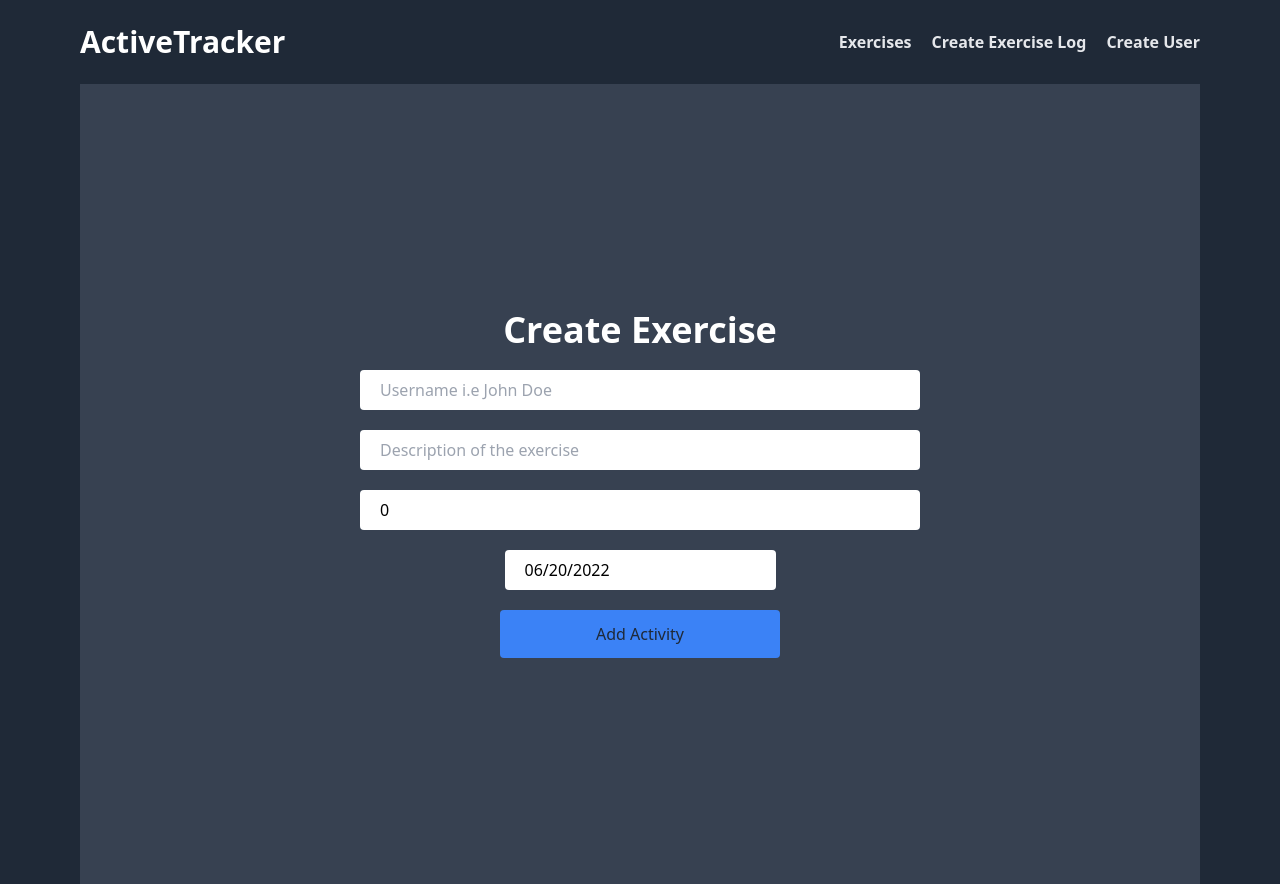
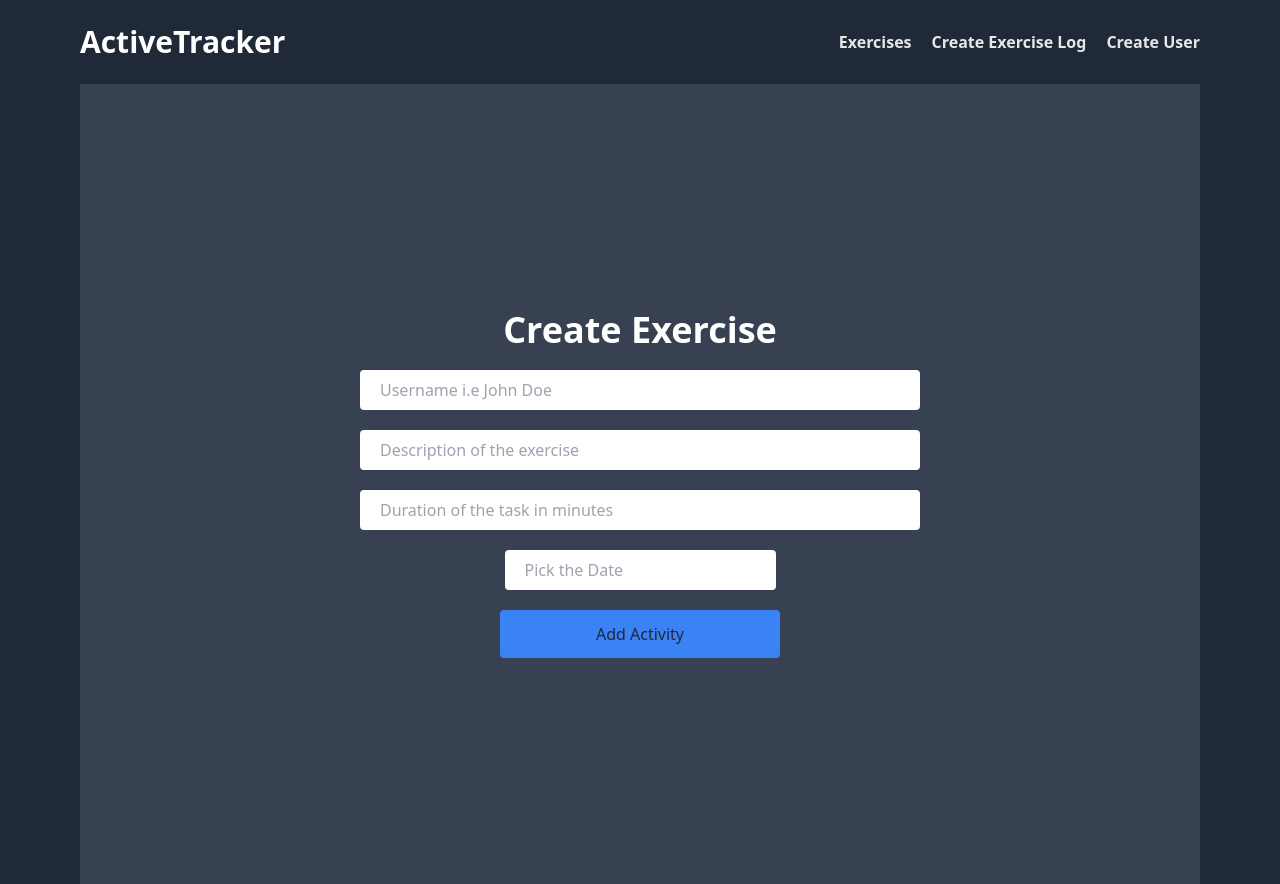
Before and after one commit to EvansCoder/workouts-frontend, a Next.js app: page /exerciseLog in a window 1280 px wide. Built offline with nearby package versions, Linux system fonts and the light colour scheme.

Commit message:
5th commit

```diff
--- a/components/CreateExercise.js
+++ b/components/CreateExercise.js
@@ -9,8 +9,8 @@ import "react-datepicker/dist/react-datepicker.css";
 function CreateExercise() {
   const [username, setUsername] = useState("");
   const [description, setDescription] = useState("");
-  const [duration, setDuration] = useState(0);
-  const [date, setDate] = useState(new Date());
+  const [duration, setDuration] = useState("");
+  const [date, setDate] = useState("");
 
 
   const router = useRouter();
@@ -71,7 +71,7 @@ function CreateExercise() {
           value={duration}
           onChange={(e) => setDuration(e.target.value)}
         />
-         <DatePicker placeholderText="Pick the Date"  className="py-2 w-full rounded  px-5" selected={date} onChange={(date) => setDate(date)}/>
+         <DatePicker placeholderText="Pick the Date"  className="py-2 w-full rounded  px-5" selected={""} onChange={(date) => setDate(date)}/>
         <button
           className="border w-2/4 py-3 border-none text-gray-800 hover:bg-blue-400 rounded bg-blue-500"
           type="submit"
```
